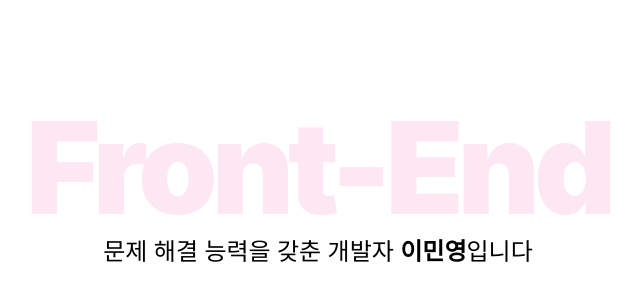
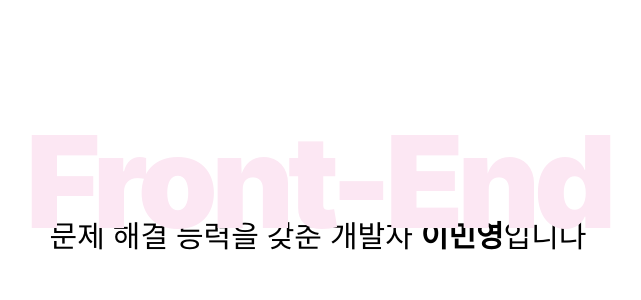
Before and after one commit to my2min0/portfolio, a React (Create React App) app: page / in a window 1280 px wide. Shown: the part 214-514 px from the top of the page, without its empty margins (322-963 px from the left). Built offline with nearby package versions, Linux system fonts and the light colour scheme; the HTML template or start-up script is replaced by a standard one.

Commit message:
webkit에서 대문자로 변경, textRef 설정 때문에 마스크 효과가 부자연스러웠던것임 & 내가 원하는 크기로 조정함 z-index는 했는데 왜 서브 타이틀이 뒤에 나올까?

```diff
--- a/src/components/sections/LandingPage.js
+++ b/src/components/sections/LandingPage.js
@@ -32,7 +32,7 @@ const LandingPage = () => {
             ? `radial-gradient(circle 200px at ${mousePosition.x}px ${mousePosition.y}px,
                 rgba(0,0,0,1) 0%, rgba(0,0,0,0.8) 40%, rgba(0,0,0,0.2) 70%, rgba(0,0,0,0) 100%)`
             : 'none',
-        webkitMaskImage: isHovering
+        WebkitMaskImage: isHovering
             ? `radial-gradient(circle 200px at ${mousePosition.x}px ${mousePosition.y}px,
                 rgba(0,0,0,1) 0%, rgba(0,0,0,0.8) 40%, rgba(0,0,0,0.2) 70%, rgba(0,0,0,0) 100%)`
             : 'none',
@@ -41,7 +41,7 @@ const LandingPage = () => {
     // Front-End 타이틀 랜더링 함수
     const renderMainTitle = () => {
         return (
-            <h1 className="font-black text-6xl md:text8xl lg:text-9xl tracking-tighter">
+            <h1 className="font-black text-8xl lg:text-9xl tracking-tighter">
                 Front-End
             </h1>
         );
@@ -51,7 +51,8 @@ const LandingPage = () => {
         <div className="relative flex flex-col items-center justify-center min-h-screen px-4">
             <div className="max-w-4xl mx-auto text-center">
                 {/* Front-End 큰 제목 */}
-                <div className="relative cursor-pointer mb-8 lg:mb-1"
+                <div className="relative cursor-pointer mb-8 lg:mb-1 z-10"
+                    ref={ textRef }
                     onMouseMove={ handleMouseMove }
                     onMouseEnter={ handleMouseEnter }
                     onMouseLeave={ handleMouseLeave }
@@ -68,11 +69,10 @@ const LandingPage = () => {
                 </div>
 
                 {/* 서브 타이틀 */}
-                <div className="text-black font-medium">
-                    <p className="text-lg md:text-xl lg:text-2xl leading-relaxed">
+                <div className="text-black font-medium z-20">
+                    <p className="text-xl lg:text-3xl leading-relaxed -mt-14 lg:-mt-8">
                         문제 해결 능력을 갖춘 개발자 <b>이민영</b>입니다
                     </p>
-
                 </div>
             </div>
         </div>
```
